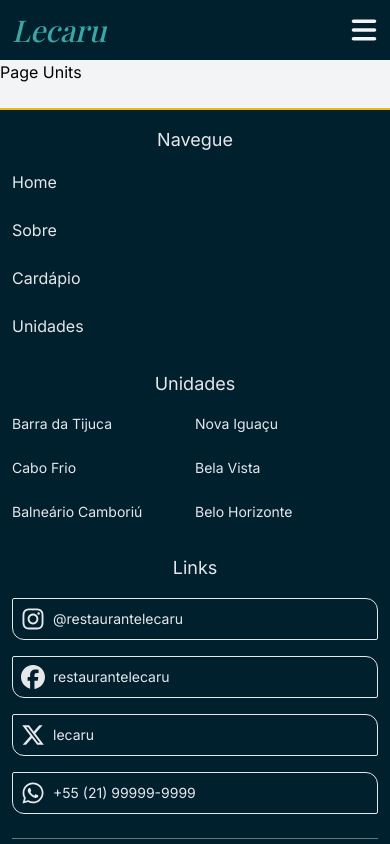
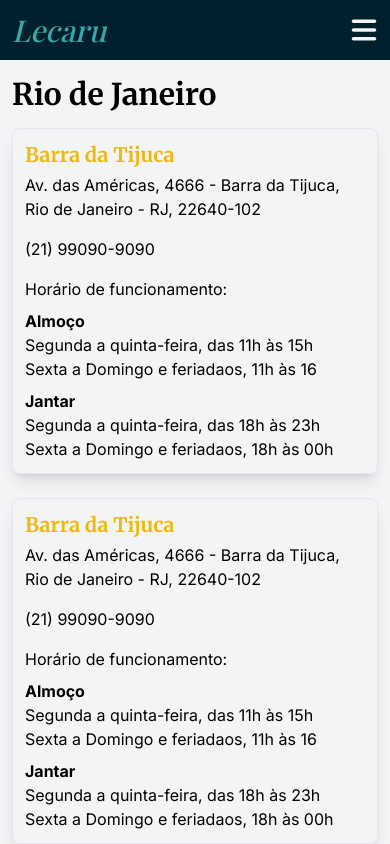
Before and after one commit to Caio-Pfaltzgraff/lecaru-front, a React (Vite) app: page /unidades in a window 390 px wide. Shown: the top 844 px of the page. Built offline with nearby package versions, Linux system fonts and the light colour scheme; a web font is replaced by a local one.

Commit message:
FEAT: Página de unidades

```diff
--- a/src/pages/Units/index.tsx
+++ b/src/pages/Units/index.tsx
@@ -1,7 +1,69 @@
+import { Title } from "../../components/title";
+
 export function Units() {
   return (
-    <p>
-      Page Units
-    </p>
+    <div className="space-y-6 lg:space-y-8 mt-4">
+      <section className="max-w-screen-xl mx-auto paddingPage">
+        <Title>Rio de Janeiro</Title>
+        <div className="grid gap-6 md:grid-cols-2 lg:grid-cols-3 mt-4">
+          {Array.from({ length: 5 }).map((_, index) => (
+            <div className="border rounded-lg p-3 shadow-lg space-y-1" key={index}>
+              <h3 className="text-xl text-lecaru-gold font-semibold font-title">Barra da Tijuca</h3>
+              <div className="space-y-4">
+                <p>Av. das Américas, 4666 - Barra da Tijuca, Rio de Janeiro - RJ, 22640-102</p>
+                <p>(21) 99090-9090</p>
+
+                <div className="space-y-2">
+                  <p>Horário de funcionamento:</p>
+
+                  <div>
+                    <p><strong>Almoço</strong></p>
+                    <p>Segunda a quinta-feira, das 11h às 15h</p>
+                    <p>Sexta a Domingo e feriadaos, 11h às 16</p>
+                  </div>
+
+                  <div>
+                    <p><strong>Jantar</strong></p>
+                    <p>Segunda a quinta-feira, das 18h às 23h</p>
+                    <p>Sexta a Domingo e feriadaos, 18h às 00h</p>
+                  </div>
+                </div>
+              </div>
+            </div>
+          ))}
+        </div>
+      </section>
+
+      <section className="max-w-screen-xl mx-auto paddingPage">
+        <Title>São Paulo</Title>
+        <div className="grid gap-6 md:grid-cols-2 lg:grid-cols-3  mt-4">
+          {Array.from({ length: 5 }).map((_, index) => (
+            <div className="border rounded-lg p-3 shadow-lg space-y-1" key={index}>
+              <h3 className="text-xl text-lecaru-gold font-semibold font-title">Bela Vista</h3>
+              <div className="space-y-4">
+                <p>Av. Paulista, 1230 - Bela Vista, São Paulo - SP, 01310-100</p>
+                <p>(11) 99393-9393</p>
+
+                <div className="space-y-2">
+                  <p>Horário de funcionamento:</p>
+
+                  <div>
+                    <p><strong>Almoço</strong></p>
+                    <p>Segunda a quinta-feira, das 11h às 15h</p>
+                    <p>Sexta a Domingo e feriadaos, 11h às 16</p>
+                  </div>
+
+                  <div>
+                    <p><strong>Jantar</strong></p>
+                    <p>Segunda a quinta-feira, das 18h às 23h</p>
+                    <p>Sexta a Domingo e feriadaos, 18h às 00h</p>
+                  </div>
+                </div>
+              </div>
+            </div>
+          ))}
+        </div>
+      </section>
+    </div>
   )
 }
```
